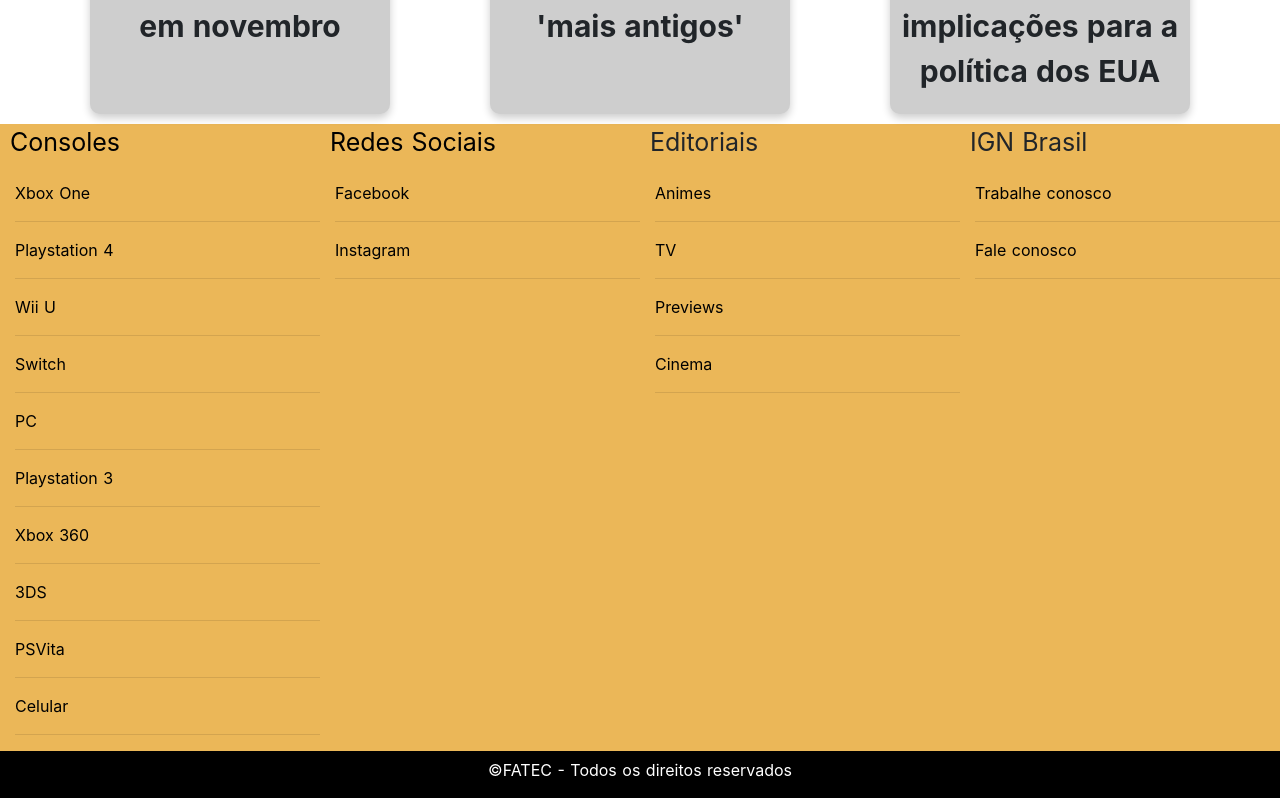
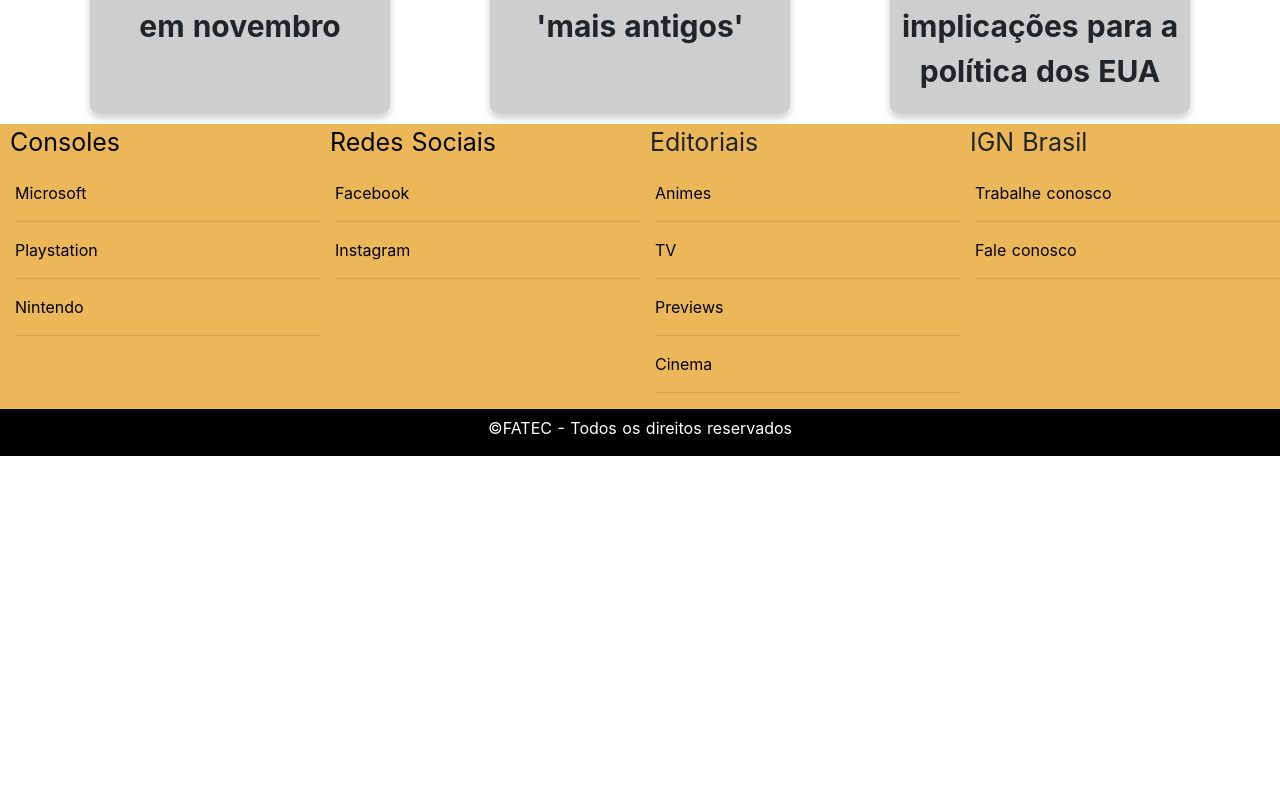
Before and after one commit to Leao04/Project, a Nuxt app: page / in a window 1280 px wide. Shown: the part 2148-2946 px from the top of the page. After the commit the page ends 2604 px from the top, so only its background shows below. Built offline with nearby package versions, Linux system fonts and the light colour scheme.

Commit message:
Arrumando o Footer

```diff
--- a/assets/css/estilo.scss
+++ b/assets/css/estilo.scss
@@ -478,7 +478,7 @@
 .rodape{
     display: grid;
     grid-template-columns: repeat(4, 1fr);
-    grid-template-rows: repeat(11, 1fr);
+    grid-template-rows: repeat(5, 1fr);
     background-color: #ebb758;
 }
 
@@ -524,82 +524,6 @@
     color: black;
 }
 
-.nintendo3{
-    padding-left: 15px;
-    grid-column: 1/1;
-    grid-row: 5/5;
-}
-
-.nintendo3 a{
-    text-decoration: none;
-    color: black;
-}
-
-.computador2{
-     padding-left: 15px;
-    grid-column: 1/1;
-    grid-row: 6/6;
-}
-
-.computador2 a{
-    text-decoration: none;
-    color: black;
-}
-
-.plays{
-    padding-left: 15px;
-    grid-column: 1/1;
-    grid-row: 7/7;
-}
-
-.plays a{
-    text-decoration: none;
-    color: black;
-}
-
-.xbox2{
-     padding-left: 15px;
-    grid-column: 1/1;
-    grid-row: 8/8;
-}
-
-.xbox2 a{
-    text-decoration: none;
-    color: black;
-}
-
-.nintendo4{
-    padding-left: 15px;
-    grid-column: 1/1;
-    grid-row: 9/9;
-}
-
-.nintendo4 a{
-    text-decoration: none;
-    color: black;
-}
-
-.playss{
-    padding-left: 15px;
-    grid-column: 1/1;
-    grid-row: 10/10;
-}
-
-.playss a{
-    text-decoration: none;
-    color: black;
-}
-
-.mobile{
-    padding-left: 15px;
-    grid-column: 1/1;
-    grid-row: 11/11;
-}
-
-.mobile a{
-    text-decoration: none;
-    color: black;
-}
 
 .social{
     grid-column: 2/2;
--- a/components/Footer.vue
+++ b/components/Footer.vue
@@ -5,43 +5,15 @@
         <nuxt-link to="/">Consoles</nuxt-link>
       </div>
       <div class="xbox">
-        <nuxt-link to="/">Xbox One</nuxt-link>
+        <nuxt-link to="/">Microsoft</nuxt-link>
         <hr />
       </div>
       <div class="play">
-        <nuxt-link to="/">Playstation 4</nuxt-link>
+        <nuxt-link to="/">Playstation</nuxt-link>
         <hr />
       </div>
       <div class="nintendo2">
-        <nuxt-link to="/">Wii U</nuxt-link>
-        <hr />
-      </div>
-      <div class="nintendo3">
-        <nuxt-link to="/">Switch</nuxt-link>
-        <hr />
-      </div>
-      <div class="computador2">
-        <nuxt-link to="/">PC</nuxt-link>
-        <hr />
-      </div>
-      <div class="plays">
-        <nuxt-link to="/">Playstation 3</nuxt-link>
-        <hr />
-      </div>
-      <div class="xbox2">
-        <nuxt-link to="/">Xbox 360</nuxt-link>
-        <hr />
-      </div>
-      <div class="nintendo4">
-        <nuxt-link to="/">3DS</nuxt-link>
-        <hr />
-      </div>
-      <div class="playss">
-        <nuxt-link to="/">PSVita</nuxt-link>
-        <hr />
-      </div>
-      <div class="mobile">
-        <nuxt-link to="/">Celular</nuxt-link>
+        <nuxt-link to="/">Nintendo</nuxt-link>
         <hr />
       </div>
       <div class="social">
```
